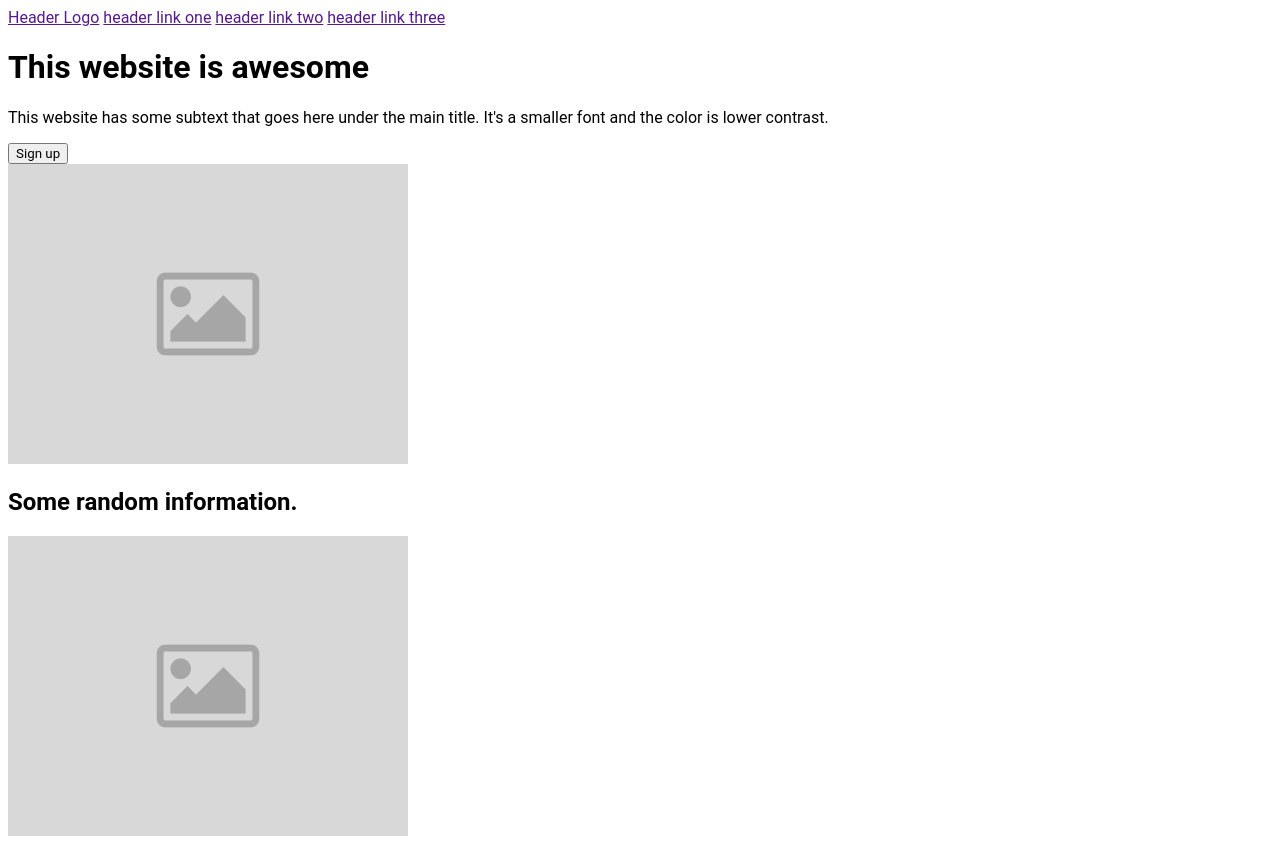
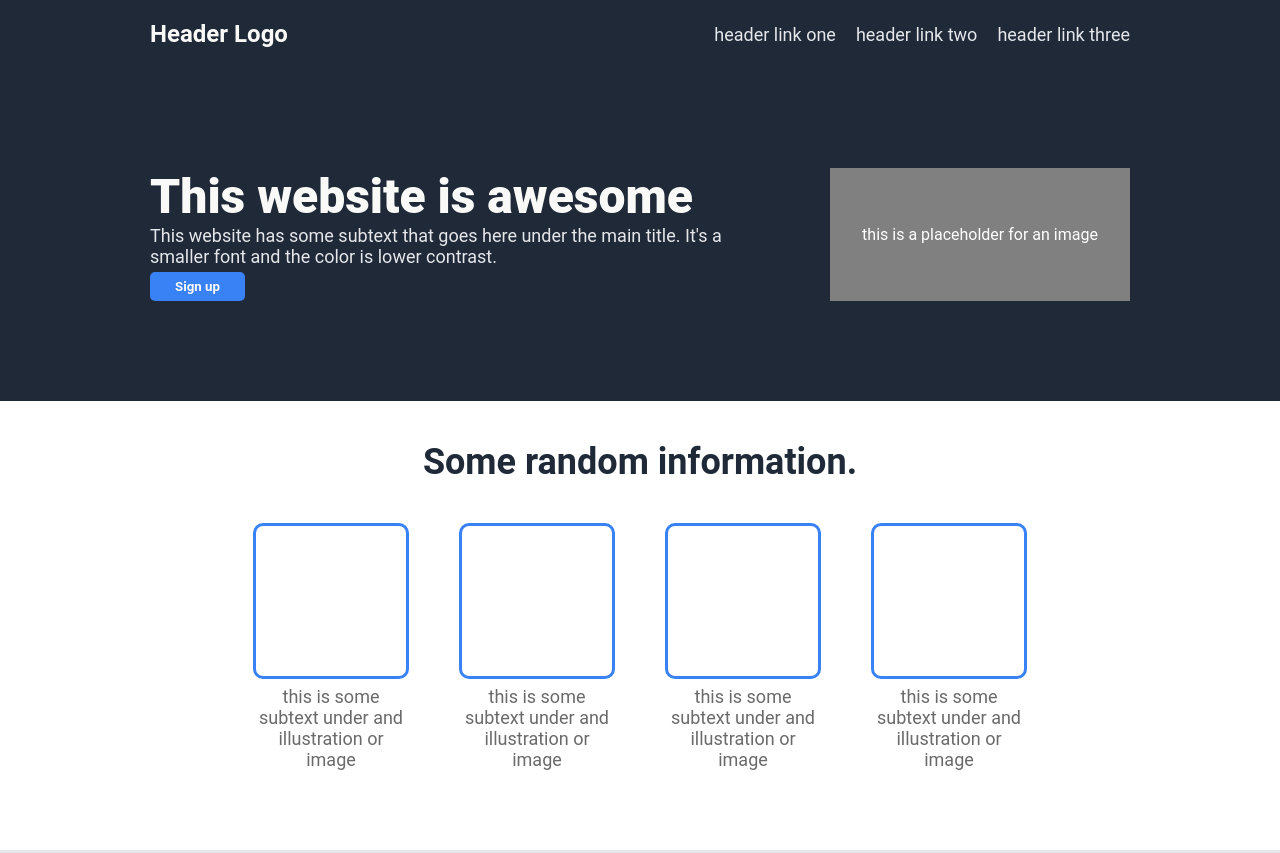
Before and after one commit to Adidans/landing-page, a plain HTML site: page index.html in a window 1280 px wide. Shown: the top 853 px of the page. Drawn offline with Linux system fonts and the light colour scheme.

Commit message:
Finish css

```diff
--- a/index.html
+++ b/index.html
@@ -9,39 +9,41 @@
 </head>
 <body>
     <div class="header">
-        <a href="">Header Logo</a>
-        <a href="">header link one</a>
-        <a href="">header link two</a>
-        <a href="">header link three</a>
+        <a href="" class="header-title">Header Logo</a>
+        <ul>
+            <li><a href="" class="header-link">header link one</a></li>
+            <li><a href="" class="header-link">header link two</a></li>
+            <li><a href="" class="header-link">header link three</a></li>
+        </ul>
     </div>
 
     <div class="hero">
         <div class="hero-container">
             <h1>This website is awesome</h1>
             <p>This website has some subtext that goes here under the main title. It's a smaller font and the color is lower contrast.</p>
-            <button>Sign up</button>
+            <button class="hero-button">Sign up</button>
         </div>
-        <img src="image.png" alt="image">
+        <div class="placeholder"><p class="placeholder-text">this is a placeholder for an image</p></div>
     </div>
 
     <div class="section-two">
         <h2 class="info-header">Some random information.</h2>
         <div class="info-section">
             <div class="info">
-                <div class="frame"><img src="image.png" alt="image"></div>
-                <p>this is some subtext under and illustration or image</p>
+                <div class="frame"></div>
+                <p class="info-text">this is some subtext under and illustration or image</p>
             </div>
             <div class="info">
-                <div class="frame"><img src="image.png" alt="image"></div>
-                <p>this is some subtext under and illustration or image</p>
+                <div class="frame"></div>
+                <p class="info-text">this is some subtext under and illustration or image</p>
             </div>
             <div class="info">
-                <div class="frame"><img src="image.png" alt="image"></div>
-                <p>this is some subtext under and illustration or image</p>
+                <div class="frame"></div>
+                <p class="info-text">this is some subtext under and illustration or image</p>
             </div>
             <div class="info">
-                <div class="frame"><img src="image.png" alt="image"></div>
-                <p>this is some subtext under and illustration or image</p>
+                <div class="frame"></div>
+                <p class="info-text">this is some subtext under and illustration or image</p>
             </div>
         </div>
     </div>
@@ -53,9 +55,9 @@
 
     <div class="section-four">
         <div class="sign-up-form">
-            <div class="signup-text">
-                <p>Call to action! It's time!</p>
-                <p>Sign up for our product by clicking that button over there!</p>
+            <div class="sign-up-text">
+                <h3>Call to action! It's time!</h3>
+                <p>Sign up for our product by clicking that button over there!</h3></p>
             </div>
             <button>Sign up</button>
         </div>
--- a/styles.css
+++ b/styles.css
@@ -1,3 +1,185 @@
 *{
     font-family: "Roboto", sans-serif;
+    margin: 0;
 }
+
+a{
+    text-decoration: none;
+    font-size: 18px;
+    color: #e5e7e5;
+}
+
+.header{
+    background-color: #1f2937;
+    padding: 20px 150px;
+    display: flex;
+    align-items: center;
+    justify-content: space-between;
+}
+
+.header-title{
+    color: #f9faf8;
+    font-size: 24px;
+    font-weight: bold;
+}
+
+.header-link{
+    font-size: 18px;
+    color: #e5e7eb;
+}
+
+ul{
+    list-style: none;
+    display: flex;
+    gap: 20px;
+}
+
+.hero{
+    background-color: #1f2937;
+    padding: 100px 150px;
+    display: flex;
+    justify-content: space-between;
+}
+
+.hero-container h1{
+    font-size: 48px;
+    font-weight:800;
+    color: #f9faf8;
+    display: flex;
+}
+
+.hero-container p{
+    font-size: 18px;
+    color: #e5e7eb;
+    display: flex;
+    flex-direction: column;
+    justify-content: space-between;
+}
+
+.hero-button{
+    border: none;
+    background-color: #3882f6;
+    color: #f9faf8;
+    padding: 7px 25px;
+    border-radius: 5px;
+    font-weight: 600;
+    margin-top: 5px;
+}
+
+.placeholder-text{
+    color: white;
+}
+
+.placeholder{
+    background-color: gray;
+    display: flex;
+    justify-content: center;
+    align-items: center;
+    min-width: 300px;
+    margin-left: 50px;
+    flex: 1;
+}
+
+.section-two{
+    display: flex;
+    flex-direction: column;
+    align-items: center;
+}
+
+.info-header{
+    font-size: 36px;
+    font-weight: 800px;
+    color: #1f2937;
+    margin: 40px;
+}
+
+.info-section{
+    display: flex;
+    gap: 50px;
+}
+
+.info{
+    display: flex;
+    flex-direction: column;
+    align-items: center;
+    text-align: center;
+    gap: 7px;
+    margin-bottom: 80px;
+}
+
+.frame{
+    width: 150px;
+    height: 150px;
+    border: 3px solid #3882f6;
+    border-radius: 10px;
+}
+
+.info-text{
+    font-size: 18px;
+    color: #6a6a6b;
+    width: 150px;
+}
+
+.section-three{
+    background-color: #e5e7eb;
+    display: flex;
+    flex-direction: column;
+    padding: 150px 200px;
+}
+
+.quote{
+    font-size: 36px;
+    font-style: italic;
+    color: #48525f;
+    font-weight: 200px;
+}
+
+.author{
+    font-weight: bold;
+    align-self: flex-end;
+}
+
+.section-four{
+    display: flex;
+    justify-content: center;
+    align-items: center;
+    padding: 100px ;
+}
+
+.sign-up-form{
+    width: 800px;
+    background-color: #3882f6;
+    padding: 50px 120px;
+    border-radius: 7px;
+    display: flex;
+    justify-content: space-between;
+    align-items: center;
+}
+
+.sign-up-text h3{
+    font-size: 24px;
+    color: #f9faf8;
+}
+
+.sign-up-text p{
+    color: #f9faf8;
+}
+
+button{
+    background-color: #3882f6;
+    border: 2px solid #e5e7e5;
+    border-radius: 7px;
+    color: #e5e7e5;
+    font-weight: 800;
+    padding: 5px 20px;
+}
+
+.footer{
+    background-color: #1f2937;
+    display: flex;
+    font-size: 18px;
+    color: #e5e7e5;
+    padding: 30px;
+    justify-content: center;
+    align-items: center;
+}
```
